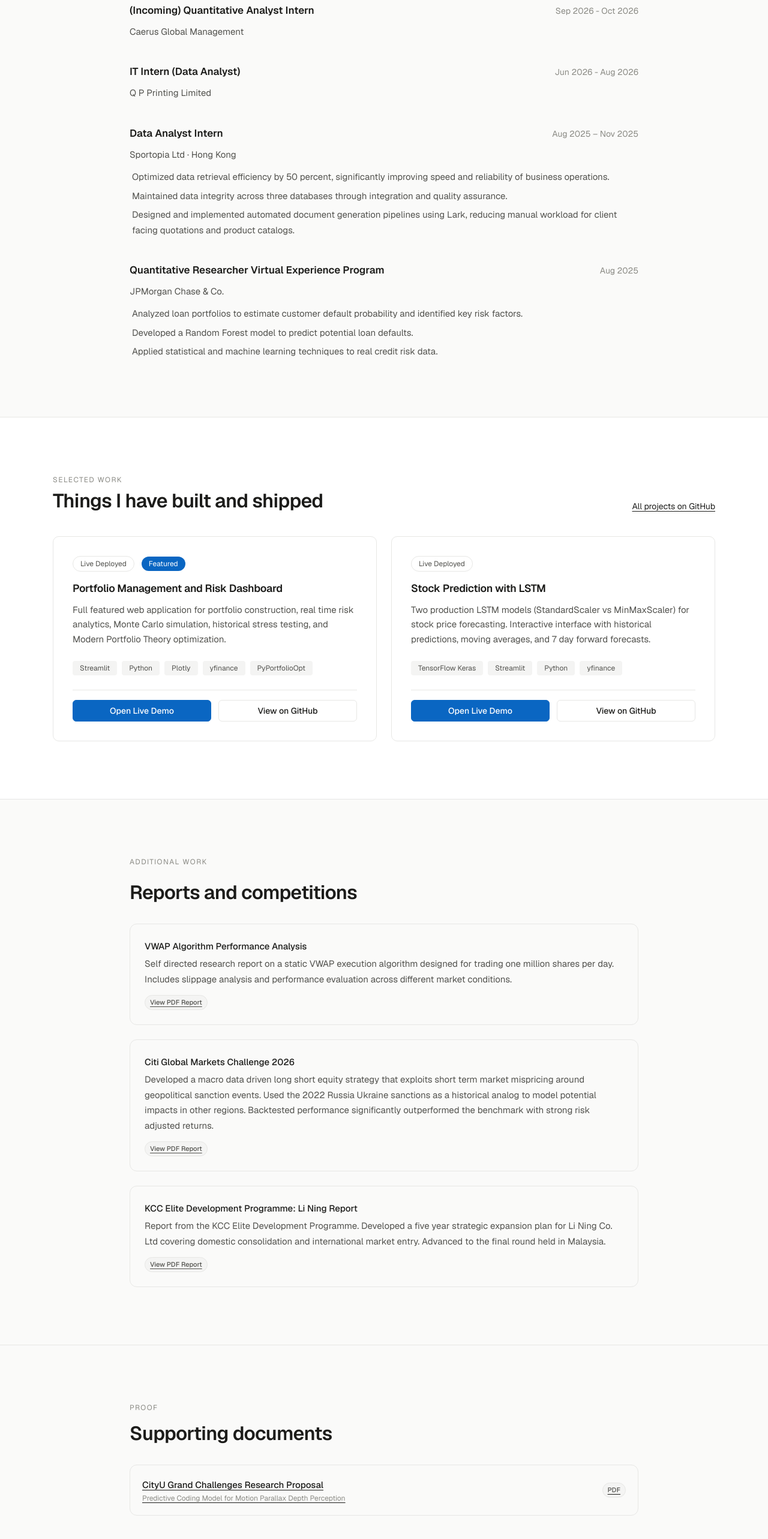
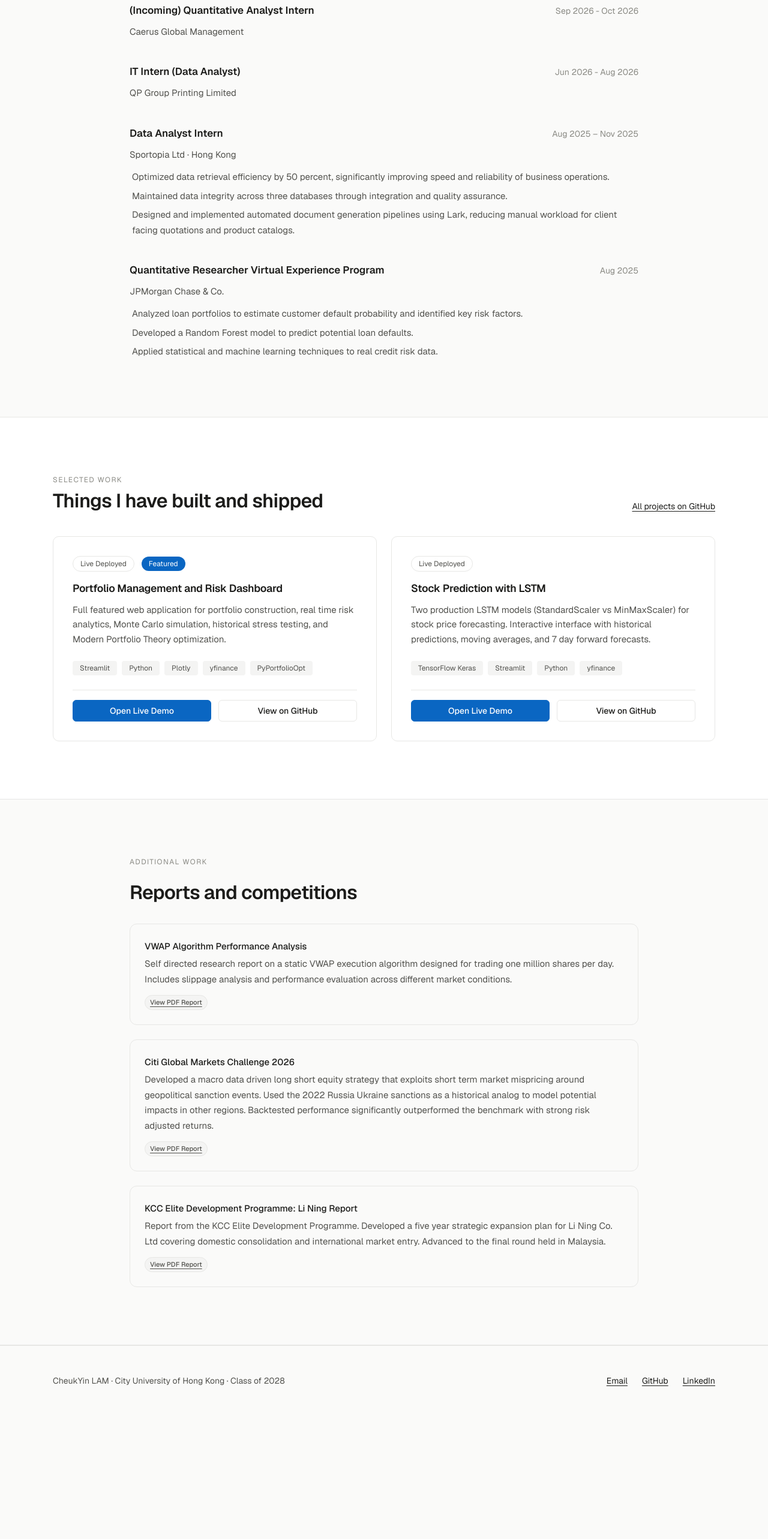
Before and after one commit to 6309-lcy/Personal_Webpage, a Next.js app: page /Personal_Webpage/ in a window 1280 px wide. Shown: the part 1311-3877 px from the top of the page at 60% size. After the commit the page ends 3671 px from the top, so only its background shows below. Built offline with nearby package versions, Linux system fonts and the light colour scheme.

Commit message:
Correct company name and adjust section comments

```diff
--- a/app/page.tsx
+++ b/app/page.tsx
@@ -99,7 +99,7 @@ export default function Home() {
                 <div className="font-semibold text-[17px]">IT Intern (Data Analyst)</div>
                 <div className="text-sm text-[var(--text-3)]">Jun 2026 - Aug 2026</div>
               </div>
-              <div className="text-[var(--text-2)] mb-3">Q P Printing Limited</div>
+              <div className="text-[var(--text-2)] mb-3">QP Group Printing Limited</div>
 
             </div>
 
@@ -295,7 +295,7 @@ export default function Home() {
       </section>
 
       {/* PROOF DOCUMENTS (PDFs only, no CV) */}
-      <section id="proof" className="py-16 md:py-24">
+      {/* <section id="proof" className="py-16 md:py-24">
         <div className="mx-auto max-w-4xl px-6">
           <div className="uppercase tracking-[0.12em] text-xs text-[var(--text-3)] mb-4">Proof</div>
           <h2 className="mb-8 tracking-[-0.015em]">Supporting documents</h2>
@@ -316,7 +316,7 @@ export default function Home() {
 
 
         </div>
-      </section>
+      </section> */}
 
       {/* FOOTER / CONTACT */}
       <footer className="border-t border-[var(--border)] py-12 text-sm">
```
